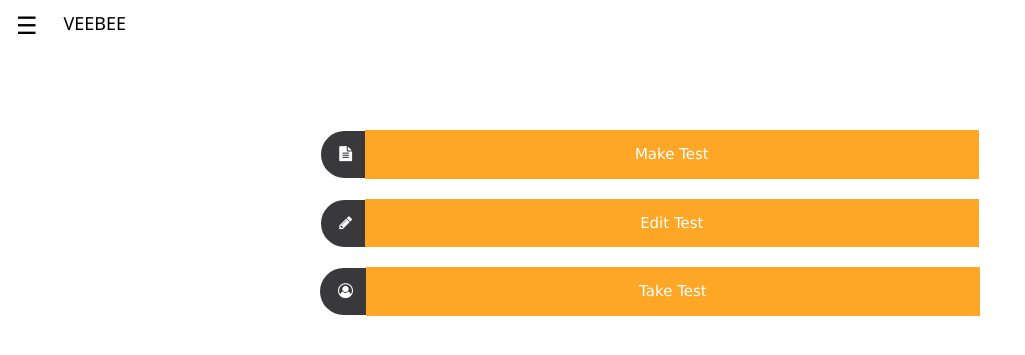
After one commit to tambibhavika2000/VeeBee-App, a Flask app: page /home in a window 1280 px wide. The commit adds this page. Shown: the top 355 px of the page, without its empty margins (0-1025 px from the left). Run offline with Flask 2, Linux system fonts and the light colour scheme.

Commit message:
Modified

```diff
--- a/main.py
+++ b/main.py
@@ -9,19 +9,23 @@ conn= mysql.connector.connect(host="localhost",user="root",password="bhavikatamb
 cursor=conn.cursor()
 
 @app.route('/')
-def index():
+def home():
     if 'id' in session:
-        return redirect('/option')
+        return redirect('/home')
     else:
-        return render_template('index.html')
+        return render_template('first.html')
 
 @app.route('/register')
 def register():
     return render_template('registers.html')
 
-@app.route('/option')
+@app.route('/index')
+def index():
+    return render_template('index.html')
+
+@app.route('/home')
 def option():
-    return render_template('option.html')
+    return render_template('home.html')
 
 @app.route('/login_validation', methods=['POST'])
 def valid():
@@ -30,11 +34,26 @@ def valid():
 
     cursor.execute("""SELECT * FROM `users` where `email` like '{}' and `password` like '{}'""".format(email,psw))
     users=cursor.fetchall()
+    session['name']= users[0][1]
+    session['email']= users[0][2]
     if len(users)>0:
         session['id']=users[0][0]
-        return redirect('/option')
+        return redirect('/home')
     else:
         return redirect('/register')
+
+
+@app.route('/profile')
+def profile():
+    return render_template('profile.html', name=session['name'], email=session['email'])
+
+@app.route('/logout')
+def logout():
+    try:
+        session.pop('id')
+    except:
+        return redirect('/index')
+    return redirect('/index')
 
 @app.route('/add_user', methods=['POST'])
 def add_user():
@@ -43,12 +62,15 @@ def add_user():
     upsw=request.form.get('upsw')
     cpsw=request.form.get('cpsw')
     if upsw==cpsw:
-        cursor.execute("""INSERT INTO `users` (`id`,`name`,`email`,`password`) values
-        (NULL,'{}','{}','{}')""".format(name,email,upsw))
-        conn.commit()
-        return redirect('/')
+        try:
+            cursor.execute("""INSERT INTO `users` (`id`,`name`,`email`,`password`) values
+            (NULL,'{}','{}','{}')""".format(name,email,upsw))
+            conn.commit()
+            return redirect('/index')
+        except:
+            return ("User already exist . Login with your credentials")
     else:
-        return redirect('/register')
+        return "password does not match"
 
 
 if __name__=="__main__":
--- a/static/style.css
+++ b/static/style.css
@@ -54,7 +54,7 @@ img.avatar {
 .option i{
   background-color: rgb(57, 56, 58);
   color: white;
-  padding: 13px 18px 16px 18px;
+  padding: 12px 18px 16px 18px;
   border-radius: 60px 0 0 60px;
 
 }
--- /dev/null
+++ b/static/stylehome.css
@@ -0,0 +1,420 @@
+html {
+    box-sizing: border-box
+}
+*,
+*:before,
+*:after {
+    box-sizing: inherit
+}
+html {
+    -ms-text-size-adjust: 100%;
+    -webkit-text-size-adjust: 100%
+}
+body {
+    margin: 0
+}
+footer,
+header,
+main,
+menu,
+nav,
+section {
+    display: block
+}
+a {
+    background-color: transparent
+}
+a:active,
+a:hover {
+    outline-width: 0
+}
+img {
+    border-style: none
+}
+hr {
+    box-sizing: content-box;
+    height: 0;
+    overflow: visible
+}
+button,
+input{
+    font: inherit;
+    margin: 0
+}
+button,
+input {
+    overflow: visible
+}
+button {
+    text-transform: none
+}
+button,
+[type=button],
+[type=reset],
+[type=submit] {
+    -webkit-appearance: button
+}
+button::-moz-focus-inner,
+[type=button]::-moz-focus-inner,
+[type=reset]::-moz-focus-inner,
+[type=submit]::-moz-focus-inner {
+    border-style: none;
+    padding: 0
+}
+button:-moz-focusring,
+[type=button]:-moz-focusring,
+[type=reset]:-moz-focusring,
+[type=submit]:-moz-focusring {
+    outline: 1px dotted ButtonText
+}
+html,
+body {
+    font-family: Verdana, sans-serif;
+    font-size: 15px;
+    line-height: 1.5
+}
+html {
+    overflow-x: hidden
+}
+h1 {
+    font-size: 36px
+}
+h2 {
+    font-size: 30px
+}
+h3 {
+    font-size: 24px
+}
+h4 {
+    font-size: 20px
+}
+h5 {
+    font-size: 18px
+}
+h6 {
+    font-size: 16px
+}
+.w3-serif {
+    font-family: serif
+}
+h1,
+h2,
+h3,
+h4,
+h5,
+h6 {
+    font-family: "Segoe UI", Arial, sans-serif;
+    font-weight: 400;
+    margin: 10px 0
+}
+.w3-wide {
+    letter-spacing: 4px
+}
+hr {
+    border: 0;
+    border-top: 1px solid #eee;
+    margin: 20px 0
+}
+.w3-image {
+    max-width: 100%;
+    height: auto
+}
+img {
+    vertical-align: middle
+}
+a {
+    color: inherit
+}
+.w3-btn,
+.w3-button {
+    border: none;
+    display: inline-block;
+    padding: 8px 16px;
+    vertical-align: middle;
+    overflow: hidden;
+    text-decoration: none;
+    color: inherit;
+    background-color: inherit;
+    text-align: center;
+    cursor: pointer;
+    white-space: nowrap
+}
+.w3-btn:hover {
+    box-shadow: 0 8px 16px 0 rgba(0, 0, 0, 0.2), 0 6px 20px 0 rgba(0, 0, 0, 0.19)
+}
+.w3-btn,
+.w3-button {
+    -webkit-touch-callout: none;
+    -webkit-user-select: none;
+    -khtml-user-select: none;
+    -moz-user-select: none;
+    -ms-user-select: none;
+    user-select: none
+}
+.w3-display-container {
+    position: relative
+}
+.w3-input {
+    padding: 8px;
+    display: block;
+    border: none;
+    border-bottom: 1px solid #ccc;
+    width: 100%
+}
+.w3-sidebar {
+    height: 100%;
+    width: 250px;
+    background-color: #fff;
+    position: fixed!important;
+    z-index: 1;
+    overflow: auto
+}
+.w3-bar-block .w3-dropdown-hover,
+.w3-bar-block .w3-dropdown-click {
+    width: 100%
+}
+.w3-bar-block .w3-dropdown-hover .w3-dropdown-content,
+.w3-bar-block .w3-dropdown-click .w3-dropdown-content {
+    min-width: 100%
+}
+.w3-bar-block .w3-dropdown-hover .w3-button,
+.w3-bar-block .w3-dropdown-click .w3-button {
+    width: 100%;
+    text-align: left;
+    padding: 8px 16px
+}
+.w3-main,
+#main {
+    transition: margin-left .4s
+}
+.w3-bar {
+    width: 100%;
+    overflow: hidden
+}
+.w3-center .w3-bar {
+    display: inline-block;
+    width: auto
+}
+.w3-bar .w3-bar-item {
+    padding: 8px 40px;
+    float: left;
+    width: auto;
+    border: none;
+    display: block;
+    outline: 0
+}
+.w3-bar .w3-dropdown-hover,
+.w3-bar .w3-dropdown-click {
+    position: static;
+    float: left
+}
+.w3-bar .w3-button {
+    white-space: normal
+}
+.w3-bar-block .w3-bar-item {
+    width: 100%;
+    display: block;
+    padding: 8px 16px;
+    text-align: left;
+    border: none;
+    white-space: normal;
+    float: none;
+    outline: 0
+}
+.w3-bar-block.w3-center .w3-bar-item {
+    text-align: center
+}
+.w3-block {
+    display: block;
+    width: 100%
+}
+.w3-responsive {
+    display: block;
+    overflow-x: auto
+}
+.w3-bar:before,
+.w3-bar:after {
+    content: "";
+    display: table;
+    clear: both
+}
+@media (max-width:1205px) {
+    .w3-auto {
+        max-width: 95%
+    }
+}
+@media (max-width:600px) {
+    .w3-modal-content {
+        margin: 0 10px;
+        width: auto!important
+    }
+    .w3-modal {
+        padding-top: 30px
+    }
+    .w3-dropdown-hover.w3-mobile .w3-dropdown-content,
+    .w3-dropdown-click.w3-mobile .w3-dropdown-content {
+        position: relative
+    }
+    .w3-hide-small {
+        display: none!important
+    }
+    .w3-mobile {
+        display: block;
+        width: 100%!important
+    }
+    .w3-bar-item.w3-mobile,
+    .w3-dropdown-hover.w3-mobile,
+    .w3-dropdown-click.w3-mobile {
+        text-align: center
+    }
+    .w3-dropdown-hover.w3-mobile,
+    .w3-dropdown-hover.w3-mobile .w3-btn,
+    .w3-dropdown-hover.w3-mobile .w3-button,
+    .w3-dropdown-click.w3-mobile,
+    .w3-dropdown-click.w3-mobile .w3-btn,
+    .w3-dropdown-click.w3-mobile .w3-button {
+        width: 100%
+    }
+}
+@media (max-width:768px) {
+    .w3-modal-content {
+        width: 500px
+    }
+    .w3-modal {
+        padding-top: 50px
+    }
+}
+@media (min-width:993px) {
+    .w3-modal-content {
+        width: 900px
+    }
+    .w3-hide-large {
+        display: none!important
+    }
+    .w3-sidebar.w3-collapse {
+        display: block!important
+    }
+}
+@media (max-width:992px) and (min-width:601px) {
+    .w3-hide-medium {
+        display: none!important
+    }
+}
+@media (max-width:992px) {
+    .w3-sidebar.w3-collapse {
+        display: none
+    }
+    .w3-main {
+        margin-left: 0!important;
+        margin-right: 0!important
+    }
+    .w3-auto {
+        max-width: 100%
+    }
+}
+.w3-top,
+.w3-bottom {
+    position: fixed;
+    width: 100%;
+    z-index: 1
+}
+.w3-top {
+    top: 0
+}
+.w3-bottom {
+    bottom: 0
+}
+.w3-overlay {
+    position: fixed;
+    display: none;
+    width: 100%;
+    height: 100%;
+    top: 0;
+    left: 0;
+    right: 0;
+    bottom: 0;
+    background-color: rgba(0, 0, 0, 0.5);
+    z-index: 2
+}
+
+.w3-card {
+    width: 30%;
+    color: white;
+    background-color: rgb(44, 44, 44);
+    box-shadow: 0 2px 5px 0 rgba(0, 0, 0, 0.16), 0 2px 10px 0 rgba(0, 0, 0, 0.12)
+}
+
+
+.w3-animate-left {
+    position: relative;
+    animation: animateleft 0.4s
+}
+@keyframes animateleft {
+    from {
+        left: -300px;
+        opacity: 0
+    }
+    to {
+        left: 0;
+        opacity: 1
+    }
+}
+.w3-animate-right {
+    position: relative;
+    animation: animateright 0.4s
+}
+@keyframes animateright {
+    from {
+        right: -300px;
+        opacity: 0
+    }
+    to {
+        right: 0;
+        opacity: 1
+    }
+}
+.w3-xlarge {
+    font-size: 24px!important
+}
+.modal-option{
+    display: block;
+    /* position: fixed;  */
+    /* z-index: 1;  */
+    left: 0%;
+    top: 13%;
+    width: 100%;
+    height: 100%;
+    overflow: auto;
+    background-color: white;
+    padding-top: 40px;
+  }
+  .option-button {
+    background-color: rgb(254,167,38);
+    color: white;
+    padding: 13px 15px;
+    margin: 10px 0;
+    border: none;
+    cursor: pointer;
+    width: 50%;
+    margin-left: -10px;
+    /* border-radius: 0 50px 50px 0; */
+  }
+  .option i{
+    background-color: rgb(57, 56, 58);
+    color: white;
+    padding: 15px 18px 17px 18px;
+    border-radius: 60px 0 0 60px;
+  }
+  .container {
+    margin-top: 20px;
+    margin-left: 20px;
+    padding: 8px 16px 10px 16px;
+    text-align: center;
+  }
+  .active{
+    color: black;
+    background-color: rgb(211, 204, 193);
+  }
+  a i{
+      padding-right:20px;
+  }
--- /dev/null
+++ b/templates/home.html
@@ -0,0 +1,58 @@
+<!DOCTYPE html>
+<html>
+<title>W3.CSS</title>
+<meta name="viewport" content="width=device-width, initial-scale=1">
+<link rel="stylesheet" href="https://cdnjs.cloudflare.com/ajax/libs/font-awesome/4.7.0/css/font-awesome.min.css">
+<link rel="stylesheet" href="static/stylehome.css">
+<body>
+
+<div class="w3-sidebar w3-bar-block w3-card w3-animate-left" style="display:none;" id="mySidebar">
+  <button class="w3-bar-item w3-button w3-xlarge"
+  onclick="w3_close()">&times;</button>
+  <a href="#" class="w3-bar-item w3-button active"><i class="fa fa-home" aria-hidden="true"></i>Home</a>
+  <a href="/profile" class="w3-bar-item w3-button"><i class="fa fa-user" aria-hidden="true"></i>Profile</a>
+  <a href="#" class="w3-bar-item w3-button"><i class="fa fa-cog" aria-hidden="true"></i>Settings</a>
+  <a href="#" class="w3-bar-item w3-button"><i class="fa fa-phone" aria-hidden="true"></i>Contact</a>
+  <a href='/logout' target="_self" class="w3-bar-item w3-button"><i class="fa fa-sign-out" aria-hidden="true"></i>Logout</a>
+</div>
+
+<div id="main">
+<div class="w3-teal" style="display:flex;">
+  <button id="openNav" class="w3-button w3-teal w3-xlarge" onclick="w3_open()">&#9776;</button>
+  <h1 style="padding-left: 10px; font-size: 18px;">VEEBEE</h1>
+</div>
+<div id="id03" class="modal-option">
+    <div class="container">
+        <div class="option">
+            <i class="fa fa-file-text" aria-hidden="true"></i>
+            <button class="option-button">Make Test</button>
+        </div>
+        <div  class="option">
+            <i class="fa fa-pencil" aria-hidden="true"></i>
+            <button class="option-button">Edit Test</button>
+        </div>
+        <div  class="option">
+            <i class="fa fa-user-circle-o" aria-hidden="true"></i>
+            <button class="option-button">Take Test</button>
+        </div>
+    </div>
+</div>
+
+</div>
+
+<script>
+function w3_open() {
+  document.getElementById("main").style.marginLeft = "25%";
+  document.getElementById("mySidebar").style.width = "37%";
+  document.getElementById("mySidebar").style.display = "block";
+  document.getElementById("openNav").style.display = 'none';
+}
+function w3_close() {
+  document.getElementById("main").style.marginLeft = "0%";
+  document.getElementById("mySidebar").style.display = "none";
+  document.getElementById("openNav").style.display = "inline-block";
+}
+</script>
+
+</body>
+</html>
--- a/templates/registers.html
+++ b/templates/registers.html
@@ -22,7 +22,7 @@
           <button type="submit">Sign-Up</button>
         </div>
          <div class="container" style="background-color:#f1f1f1">
-            <div class="text-center">Already have an account? <a href='/'>Log-in</a></div>
+            <div class="text-center">Already have an account? <a href='/index' target="_self">Log-in</a></div>
         </div>
       </form>
     </div>
```
Also changed, not shown: static/profile.css (added, +66 -0 lines), static/stylefirst.css (added, +63 -0 lines), templates/first.html (added, +28 -0 lines), templates/index.html (+7 -3 lines), templates/option.html (deleted, +0 -26 lines), templates/profile.html (added, +18 -0 lines), static/bg2.jpg (added), static/default.jpg (added), static/logo.png (added).
